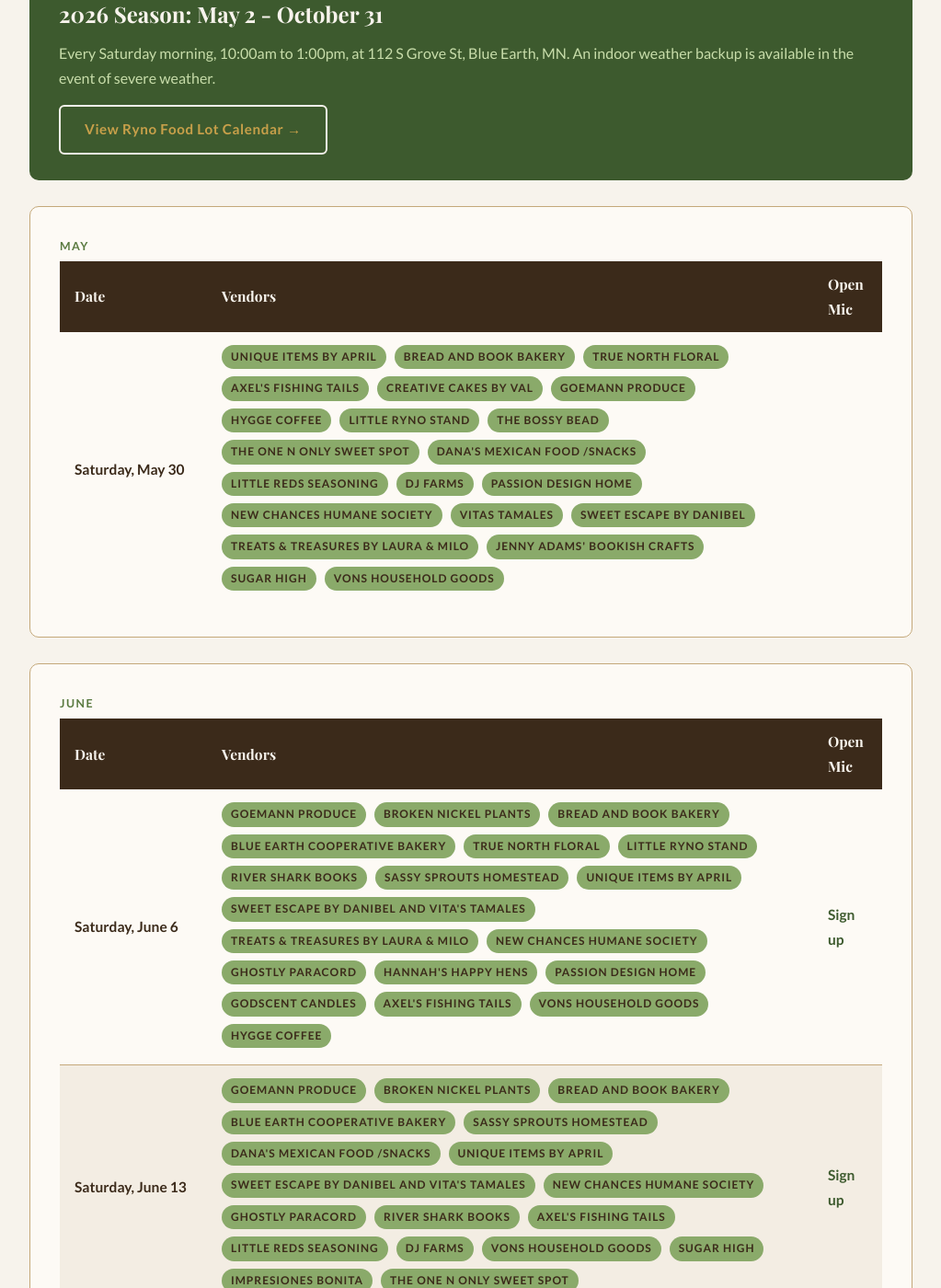
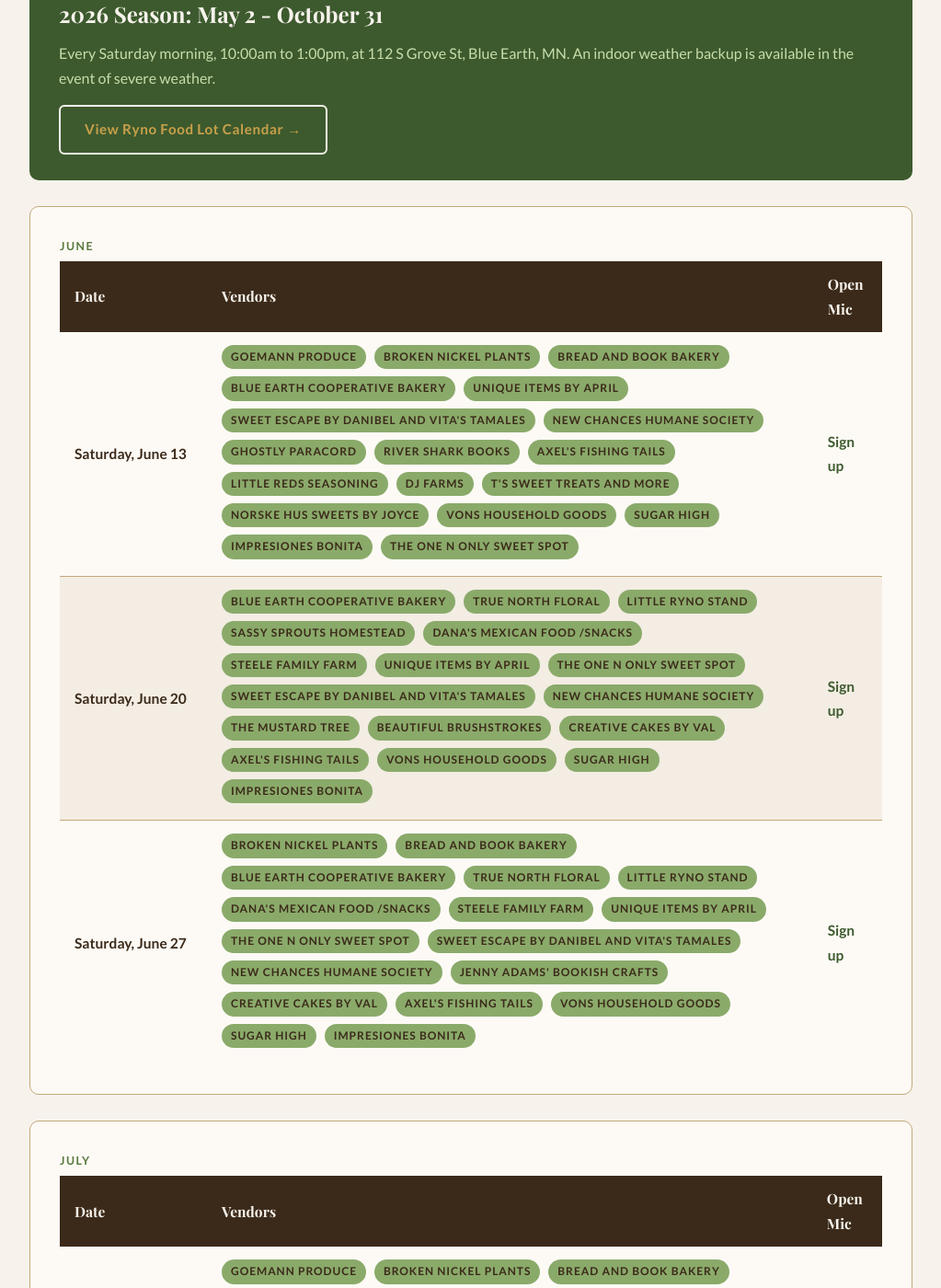
Before and after one commit to blueearthcommunitymarket/blueearthcommunitymarket.github.io, a Jekyll site: the page built from calendar/index.html, in a window 1280 px wide and 1400 px high, scrolled down 316 px. Shown: the whole window at 92% size, without its empty margins (128-1151 px from the left). Built offline with Jekyll 4.4.1, drawn with Linux system fonts in a browser that asks for light colours; some web fonts are replaced.

Commit message:
Fix market calendar and vendor spotlight page

```diff
--- a/calendar/index.html
+++ b/calendar/index.html
@@ -17,47 +17,6 @@ description: 2026 Blue Earth Community Market season schedule. Saturdays 10am-1p
     </div>
 
     <div class="card">
-        <div class="section-label">May</div>
-        <table class="calendar-table">
-            <thead>
-                <tr>
-                    <th style="width: 160px;">Date</th>
-                    <th>Vendors</th>
-                    <th>Open Mic</th>
-                </tr>
-            </thead>
-            <tbody>
-                <tr>
-                    <td class="market-date">Saturday, May 30</td>
-                    <td>
-                        <span class="tag">Unique Items by April</span>
-                        <span class="tag">Bread and Book Bakery</span>
-                        <span class="tag">True North Floral</span>
-                        <span class="tag">Axel's Fishing Tails</span>
-                        <span class="tag">Creative Cakes By Val</span>
-                        <span class="tag">Goemann Produce</span>
-                        <span class="tag">Hygge Coffee</span>
-                        <span class="tag">Little Ryno Stand</span>
-                        <span class="tag">The Bossy Bead</span>
-                        <span class="tag">The One N Only Sweet Spot</span>
-                        <span class="tag">Dana's Mexican Food /Snacks</span>
-                        <span class="tag">Little Reds Seasoning</span>
-                        <span class="tag">DJ Farms</span>
-                        <span class="tag">Passion Design Home</span>
-                        <span class="tag">New Chances Humane Society</span>
-                        <span class="tag">Vitas Tamales</span>
-                        <span class="tag">Sweet Escape by Danibel</span>
-                        <span class="tag">Treats & Treasures By Laura & Milo</span>
-                        <span class="tag">Jenny Adams' Bookish Crafts</span>
-                        <span class="tag">Sugar high</span>
-                        <span class="tag">Vons Household Goods</span>
-                    </td>
-                    <td></td>
-                </tr>
-            </tbody>
-        </table>
-    </div>
-    <div class="card">
         <div class="section-label">June</div>
         <table class="calendar-table">
             <thead>
@@ -69,39 +28,12 @@ description: 2026 Blue Earth Community Market season schedule. Saturdays 10am-1p
             </thead>
             <tbody>
                 <tr>
-                    <td class="market-date">Saturday, June 6</td>
-                    <td>
-                        <span class="tag">Goemann Produce</span>
-                        <span class="tag">Broken Nickel Plants</span>
-                        <span class="tag">Bread and Book Bakery</span>
-                        <span class="tag">Blue Earth Cooperative Bakery</span>
-                        <span class="tag">True North Floral</span>
-                        <span class="tag">Little Ryno Stand</span>
-                        <span class="tag">River Shark Books</span>
-                        <span class="tag">Sassy Sprouts Homestead</span>
-                        <span class="tag">Unique Items by April</span>
-                        <span class="tag">Sweet Escape by Danibel and Vita's Tamales</span>
-                        <span class="tag">Treats &amp; Treasures By Laura &amp; Milo</span>
-                        <span class="tag">New Chances Humane Society</span>
-                        <span class="tag">Ghostly Paracord</span>
-                        <span class="tag">Hannah's Happy Hens</span>
-                        <span class="tag">Passion Design Home</span>
-                        <span class="tag">GodScent Candles</span>
-                        <span class="tag">Axel's Fishing Tails</span>
-                        <span class="tag">Vons Household Goods</span>
-                        <span class="tag">Hygge Coffee</span>
-                    </td>
-                    <td><a href="/open-mic/" class="openmic-link">Sign up</a></td>
-                </tr>
-                <tr>
                     <td class="market-date">Saturday, June 13</td>
                     <td>
                         <span class="tag">Goemann Produce</span>
                         <span class="tag">Broken Nickel Plants</span>
                         <span class="tag">Bread and Book Bakery</span>
                         <span class="tag">Blue Earth Cooperative Bakery</span>
-                        <span class="tag">Sassy Sprouts Homestead</span>
-                        <span class="tag">Dana's Mexican Food /Snacks</span>
                         <span class="tag">Unique Items by April</span>
                         <span class="tag">Sweet Escape by Danibel and Vita's Tamales</span>
                         <span class="tag">New Chances Humane Society</span>
@@ -110,6 +42,8 @@ description: 2026 Blue Earth Community Market season schedule. Saturdays 10am-1p
                         <span class="tag">Axel's Fishing Tails</span>
                         <span class="tag">Little Reds Seasoning</span>
                         <span class="tag">DJ Farms</span>
+                        <span class="tag">T's Sweet Treats and More</span>
+                        <span class="tag">Norske Hus Sweets by Joyce</span>
                         <span class="tag">Vons Household Goods</span>
                         <span class="tag">Sugar High</span>
                         <span class="tag">Impresiones Bonita</span>
```
Also changed, not shown: vendor-spotlight/index.md (renamed from vendor-spotlight/index.html).
